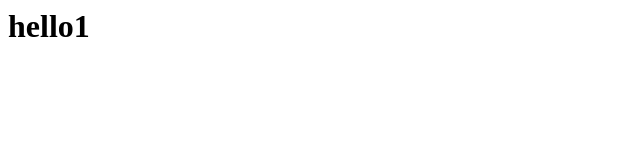
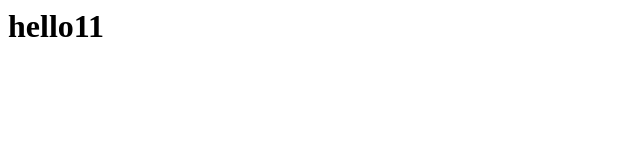
Before and after one commit to rajeshtilwani3/Applied-Data-Science-with-Python-University-of-Michigan, a plain HTML site: page index.html in a window 1280 px wide. Shown: the full height of the page, 0-640 px from the left. Drawn offline with Linux system fonts and the light colour scheme.

Commit message:
Update index.html

```diff
--- a/index.html
+++ b/index.html
@@ -1 +1 @@
-<h1>hello1</h1>
+<h1>hello11</h1>
```
